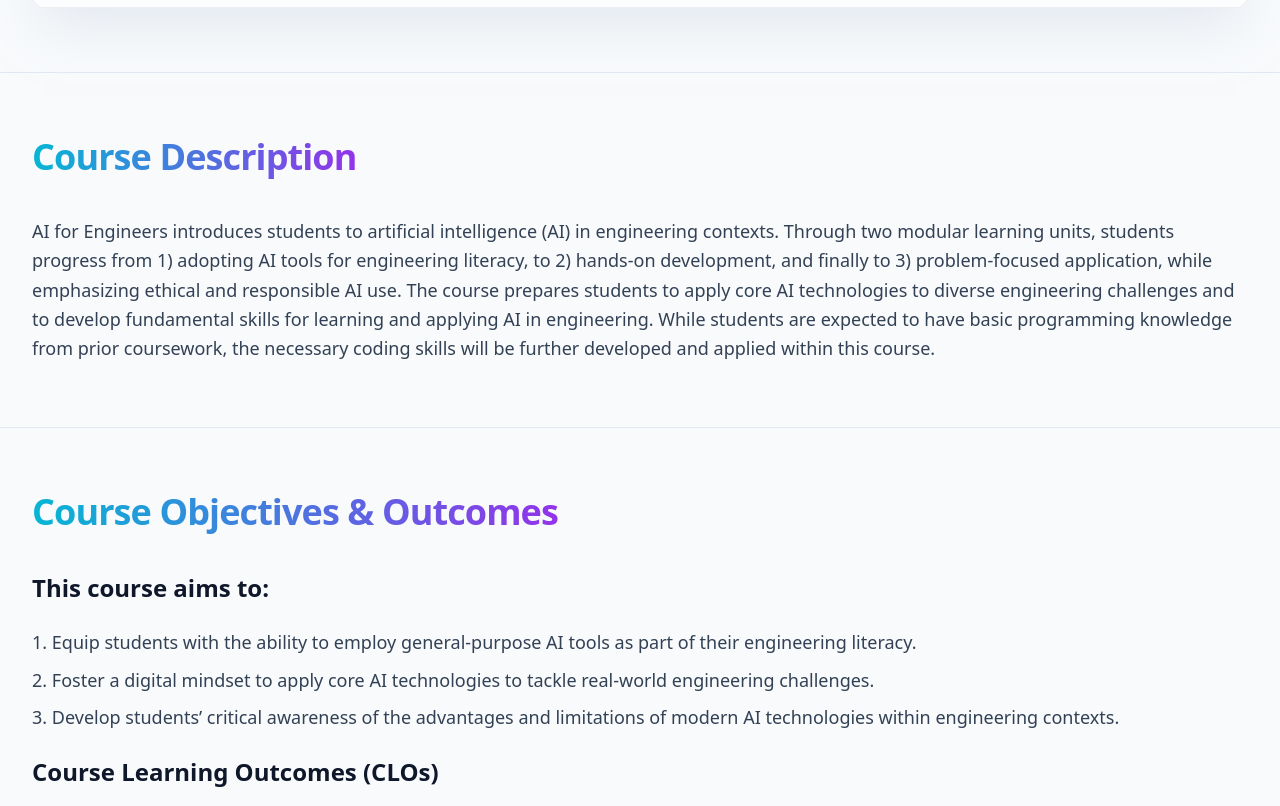
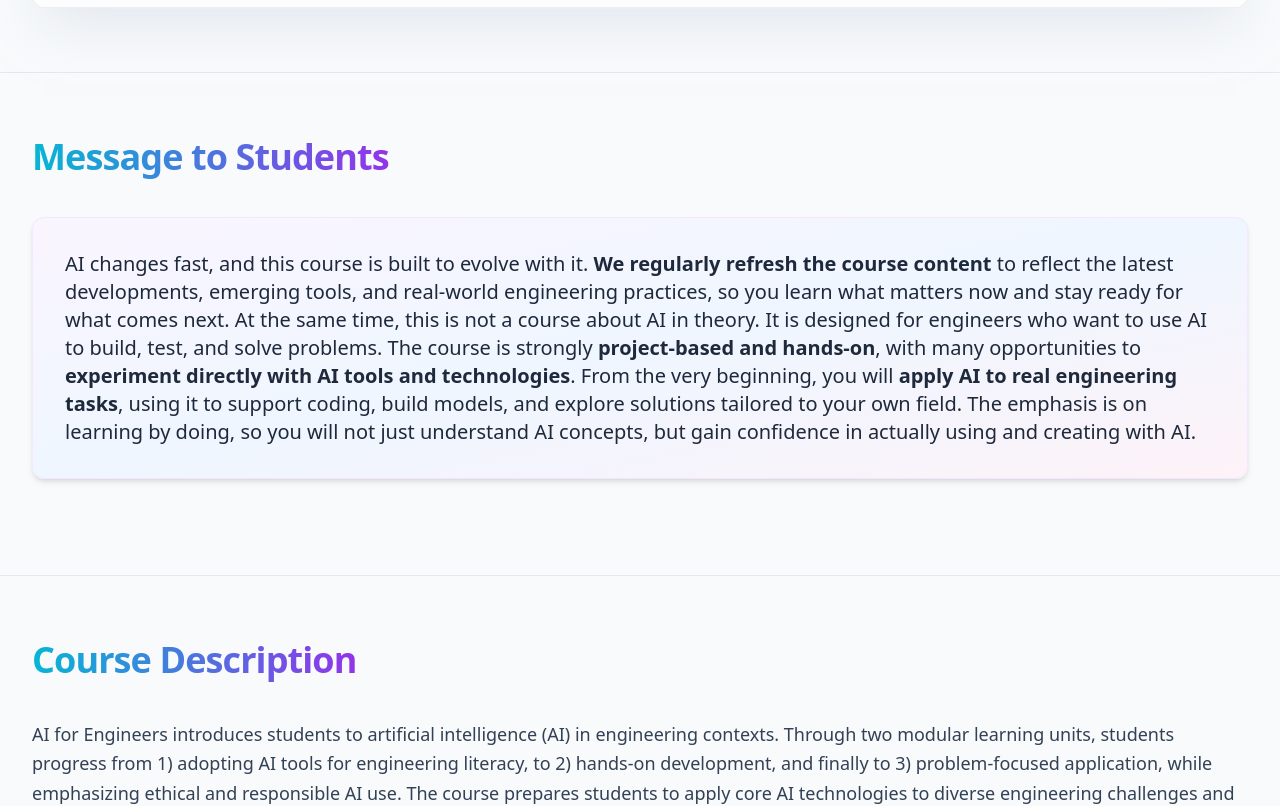
Before and after one commit to ailt9018engg/ailt9018engg.github.io, a React (Vite) app: page / in a window 1280 px wide. Shown: the part 1058-1864 px from the top of the page. Built offline with nearby package versions, Linux system fonts and the light colour scheme.

Commit message:
added message to student

```diff
--- a/src/App.tsx
+++ b/src/App.tsx
@@ -63,6 +63,7 @@ export default function App() {
   return (
     <div className="text-slate-800 antialiased">
       <Hero />
+
       <main className="-mt-32 relative z-20">
         <div className="max-w-7xl mx-auto px-4 sm:px-6 lg:px-8 pb-16">
             <div className="bg-white/60 backdrop-blur-lg border border-slate-200/70 rounded-xl shadow-2xl shadow-slate-300/50 p-8">
@@ -84,6 +85,14 @@ export default function App() {
                 </div>
             </div>
         </div>
+
+                <Section id="message" title="Message to Students">
+                    <div className="bg-gradient-to-br from-purple-50 via-blue-50 to-pink-50 border border-purple-100 rounded-xl p-6 md:p-8 shadow-md mb-8">
+                        <p className="text-lg md:text-xl text-slate-800">
+                            AI changes fast, and this course is built to evolve with it. <strong>We regularly refresh the course content</strong> to reflect the latest developments, emerging tools, and real-world engineering practices, so you learn what matters now and stay ready for what comes next. At the same time, this is not a course about AI in theory. It is designed for engineers who want to use AI to build, test, and solve problems. The course is strongly <strong>project-based and hands-on</strong>, with many opportunities to <strong>experiment directly with AI tools and technologies</strong>. From the very beginning, you will <strong>apply AI to real engineering tasks</strong>, using it to support coding, build models, and explore solutions tailored to your own field. The emphasis is on learning by doing, so you will not just understand AI concepts, but gain confidence in actually using and creating with AI.
+                        </p>
+                    </div>
+                </Section>
 
         <Section id="description" title="Course Description">
           <p>{courseData.description}</p>
--- a/src/data.ts
+++ b/src/data.ts
@@ -195,7 +195,7 @@ export const courseData: CourseData = {
     },
   ],
   summary:
-    "Modules 1 and 2 focus on the application. After attending either module, the students will gain good understanding of how Artificial Intelligence (AI) tools can be useful for engineering applications (CLO1) and elevated awareness of the limitations of the AI tools (CLO3). \n\nModules 3 and 4 focus on the implementation. After attending either module, the students will gain a deeper understanding of how AI and specifically the artificial neural networks work in a nutshell. They will be able to apply the relevant AI technologies to their field of study with reasonable judgements (CLO2). Their knowledge and awareness of advantages and limitations of AI will be elevated. (CLO3)\n\nStudents shall select two modules for this course: one from modules 1 and 2, and one from modules 3 and 4. For more details, please visit <a href=\"#/schedule\" class=\"text-blue-600 underline\">here</a>.\n",
+    "Modules 1 and 2 focus on the application. After attending either module, the students will gain good understanding of how Artificial Intelligence (AI) tools can be useful for engineering applications (CLO1) and elevated awareness of the limitations of the AI tools (CLO3). \n\nModules 3 and 4 focus on the implementation. After attending either module, the students will gain a deeper understanding of how AI and specifically the artificial neural networks work in a nutshell. They will be able to apply the relevant AI technologies to their field of study with reasonable judgements (CLO2). Their knowledge and awareness of advantages and limitations of AI will be elevated. (CLO3)\n\n<strong>Students shall select two modules for this course: one from modules 1 and 2, and one from modules 3 and 4.</strong> For more details, please visit <a href=\"#/schedule\" class=\"text-blue-600 underline\">here</a>.\n",
   courseWebsite: "ailt9018engg.github.io",
   lecturers: [
     { name: "Dr. Lei YANG", photoPath: "/images/lei.png" },
```
